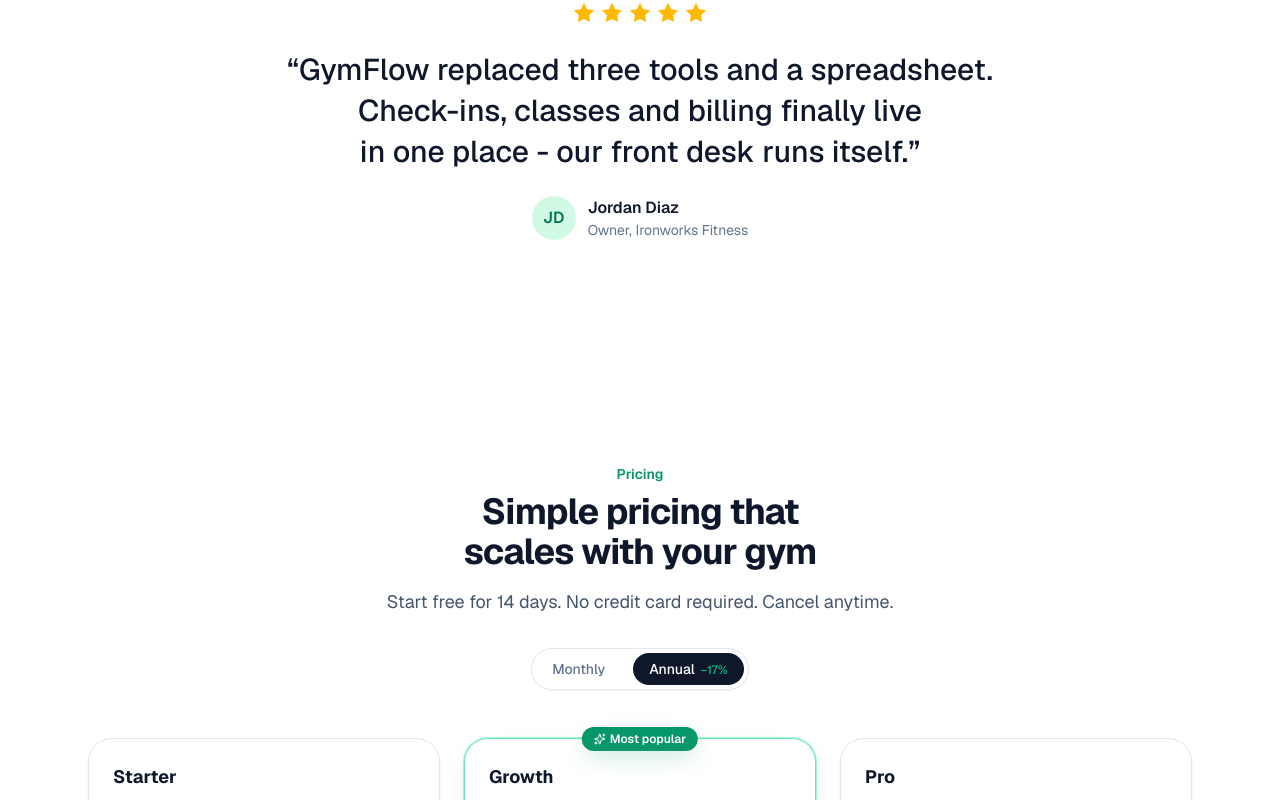
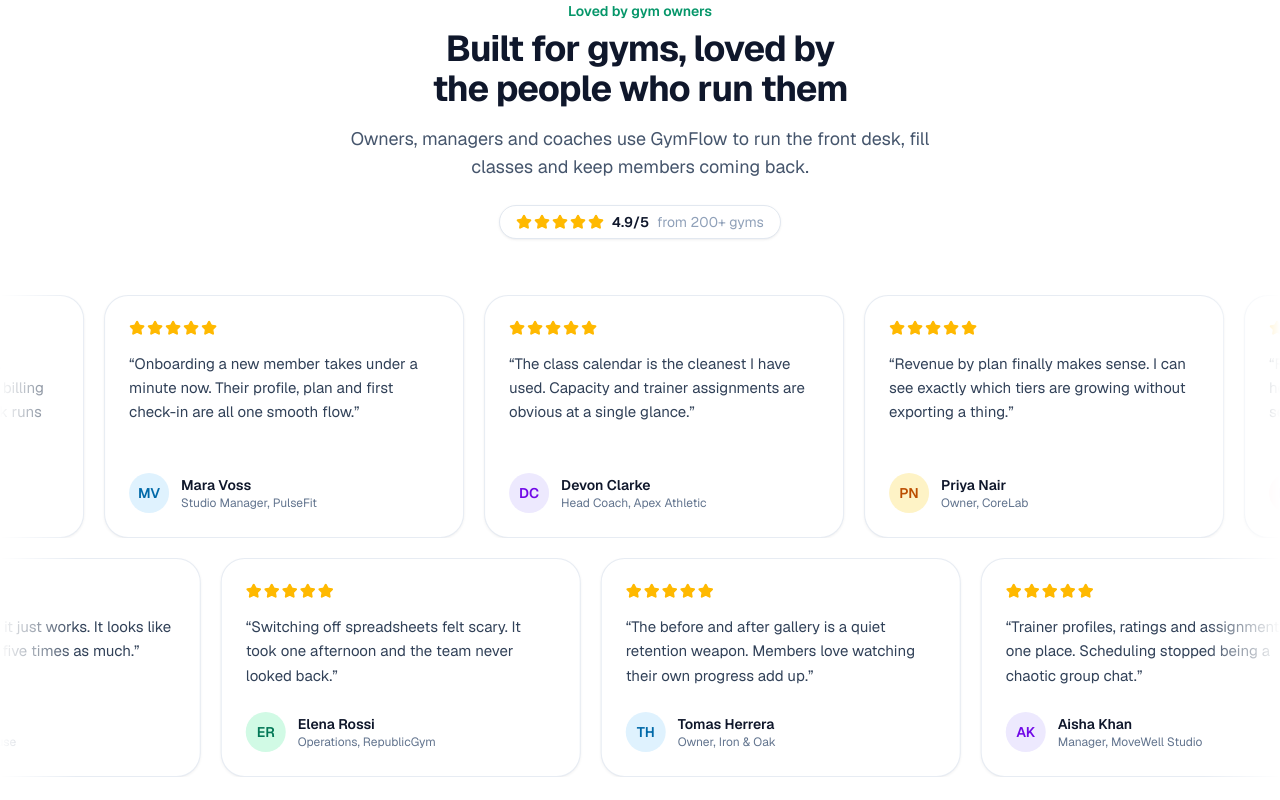
Before and after one commit to yagneshpatel12/GymFlow, a Next.js app: page / in a window 1280 px wide. Shown: the part 2800-3600 px from the top of the page. Built offline with nearby package versions, Linux system fonts and the light colour scheme.

Commit message:
feat: update review design

```diff
--- a/src/app/(marketing)/page.tsx
+++ b/src/app/(marketing)/page.tsx
@@ -11,6 +11,7 @@
 } from "lucide-react";
 import { Hero } from "@/components/marketing/hero";
 import { Pricing } from "@/components/marketing/pricing";
+import { Testimonials } from "@/components/marketing/testimonials";
 
 const FEATURES = [
   {
@@ -152,31 +153,7 @@
         </div>
       </section>
 
-      {/* Testimonial */}
-      <section className="py-20 sm:py-28">
-        <div className="mx-auto max-w-3xl px-4 text-center sm:px-6">
-          <div className="mb-6 flex justify-center gap-1 text-amber-400">
-            {Array.from({ length: 5 }).map((_, i) => (
-              <svg key={i} viewBox="0 0 20 20" className="h-6 w-6 fill-current">
-                <path d="M10 1.5l2.6 5.3 5.9.9-4.3 4.1 1 5.8L10 15l-5.2 2.6 1-5.8L1.5 7.7l5.9-.9z" />
-              </svg>
-            ))}
-          </div>
-          <blockquote className="text-balance text-2xl font-medium leading-snug text-slate-900 sm:text-3xl">
-            “GymFlow replaced three tools and a spreadsheet. Check-ins, classes
-            and billing finally live in one place - our front desk runs itself.”
-          </blockquote>
-          <div className="mt-6 flex items-center justify-center gap-3">
-            <span className="flex h-11 w-11 items-center justify-center rounded-full bg-brand-100 font-semibold text-brand-700">
-              JD
-            </span>
-            <div className="text-left">
-              <div className="font-semibold text-slate-900">Jordan Diaz</div>
-              <div className="text-sm text-slate-500">Owner, Ironworks Fitness</div>
-            </div>
-          </div>
-        </div>
-      </section>
+      <Testimonials />
 
       <Pricing />
 
--- a/src/app/globals.css
+++ b/src/app/globals.css
@@ -179,4 +179,38 @@
   .animate-slow-zoom {
     animation: slow-zoom 9s ease-in-out infinite alternate;
   }
+
+  /* Infinite testimonial marquee (two rows, opposite directions) */
+  @keyframes marquee-left {
+    from {
+      transform: translateX(0);
+    }
+    to {
+      transform: translateX(-50%);
+    }
+  }
+  @keyframes marquee-right {
+    from {
+      transform: translateX(-50%);
+    }
+    to {
+      transform: translateX(0);
+    }
+  }
+  .animate-marquee-left {
+    animation: marquee-left var(--marquee-duration, 46s) linear infinite;
+  }
+  .animate-marquee-right {
+    animation: marquee-right var(--marquee-duration, 46s) linear infinite;
+  }
+  /* Pause the row while a visitor is reading it */
+  .marquee-row:hover .marquee-track {
+    animation-play-state: paused;
+  }
+  @media (prefers-reduced-motion: reduce) {
+    .animate-marquee-left,
+    .animate-marquee-right {
+      animation: none;
+    }
+  }
 }
--- /dev/null
+++ b/src/components/marketing/testimonials.tsx
@@ -0,0 +1,190 @@
+import { Star } from "lucide-react";
+import { cn } from "@/lib/utils";
+
+type Review = {
+  quote: string;
+  name: string;
+  initials: string;
+  role: string;
+  accent: keyof typeof ACCENT;
+};
+
+const ACCENT = {
+  brand: "bg-brand-100 text-brand-700",
+  sky: "bg-sky-100 text-sky-700",
+  violet: "bg-violet-100 text-violet-700",
+  amber: "bg-amber-100 text-amber-700",
+  rose: "bg-rose-100 text-rose-700",
+} as const;
+
+const REVIEWS: Review[] = [
+  {
+    quote:
+      "GymFlow replaced three tools and a spreadsheet. Check-ins, classes and billing finally live in one place, our front desk runs itself.",
+    name: "Jordan Diaz",
+    initials: "JD",
+    role: "Owner, Ironworks Fitness",
+    accent: "brand",
+  },
+  {
+    quote:
+      "Onboarding a new member takes under a minute now. Their profile, plan and first check-in are all one smooth flow.",
+    name: "Mara Voss",
+    initials: "MV",
+    role: "Studio Manager, PulseFit",
+    accent: "sky",
+  },
+  {
+    quote:
+      "The class calendar is the cleanest I have used. Capacity and trainer assignments are obvious at a single glance.",
+    name: "Devon Clarke",
+    initials: "DC",
+    role: "Head Coach, Apex Athletic",
+    accent: "violet",
+  },
+  {
+    quote:
+      "Revenue by plan finally makes sense. I can see exactly which tiers are growing without exporting a thing.",
+    name: "Priya Nair",
+    initials: "PN",
+    role: "Owner, CoreLab",
+    accent: "amber",
+  },
+  {
+    quote:
+      "Front desk check-ins are instant. The peak-hour trends told us exactly when to put a second coach on the floor.",
+    name: "Marcus Bell",
+    initials: "MB",
+    role: "Founder, Summit Strength",
+    accent: "rose",
+  },
+  {
+    quote:
+      "Switching off spreadsheets felt scary. It took one afternoon and the team never looked back.",
+    name: "Elena Rossi",
+    initials: "ER",
+    role: "Operations, RepublicGym",
+    accent: "brand",
+  },
+  {
+    quote:
+      "The before and after gallery is a quiet retention weapon. Members love watching their own progress add up.",
+    name: "Tomas Herrera",
+    initials: "TH",
+    role: "Owner, Iron & Oak",
+    accent: "sky",
+  },
+  {
+    quote:
+      "Trainer profiles, ratings and assignments in one place. Scheduling stopped being a chaotic group chat.",
+    name: "Aisha Khan",
+    initials: "AK",
+    role: "Manager, MoveWell Studio",
+    accent: "violet",
+  },
+  {
+    quote:
+      "Beautiful, fast, and it just works. It looks like software that costs five times as much.",
+    name: "Ryan Cole",
+    initials: "RC",
+    role: "Owner, Grit House",
+    accent: "amber",
+  },
+];
+
+export function Testimonials() {
+  const rowA = REVIEWS.slice(0, 5);
+  const rowB = REVIEWS.slice(5);
+
+  return (
+    <section className="overflow-hidden py-20 sm:py-28">
+      {/* Heading */}
+      <div className="mx-auto max-w-2xl px-4 text-center sm:px-6">
+        <p className="text-sm font-semibold text-brand-600">
+          Loved by gym owners
+        </p>
+        <h2 className="mt-2 text-balance text-3xl font-bold tracking-tight text-slate-900 sm:text-4xl">
+          Built for gyms, loved by the people who run them
+        </h2>
+        <p className="text-pretty mt-4 text-lg text-slate-600">
+          Owners, managers and coaches use GymFlow to run the front desk, fill
+          classes and keep members coming back.
+        </p>
+        <div className="mt-6 inline-flex items-center gap-2 rounded-full border border-slate-200 bg-white px-4 py-1.5 shadow-sm">
+          <Stars n={5} />
+          <span className="text-sm font-semibold text-slate-900">4.9/5</span>
+          <span className="text-sm text-slate-400">from 200+ gyms</span>
+        </div>
+      </div>
+
+      {/* Marquee rows */}
+      <div className="mt-14 flex flex-col gap-5">
+        <MarqueeRow items={rowA} direction="left" />
+        <MarqueeRow items={rowB} direction="right" />
+      </div>
+    </section>
+  );
+}
+
+function MarqueeRow({
+  items,
+  direction,
+}: {
+  items: Review[];
+  direction: "left" | "right";
+}) {
+  return (
+    <div className="marquee-row group relative flex overflow-hidden [mask-image:linear-gradient(to_right,transparent,black_6%,black_94%,transparent)]">
+      <div
+        className={cn(
+          "marquee-track flex w-max",
+          direction === "left" ? "animate-marquee-left" : "animate-marquee-right",
+        )}
+      >
+        {/* Rendered twice for a seamless loop */}
+        {[...items, ...items].map((r, i) => (
+          <ReviewCard key={`${r.name}-${i}`} review={r} />
+        ))}
+      </div>
+    </div>
+  );
+}
+
+function ReviewCard({ review }: { review: Review }) {
+  return (
+    <figure className="mr-5 flex w-[320px] shrink-0 flex-col justify-between rounded-2xl border border-slate-200/80 bg-white p-6 shadow-sm transition-all duration-300 hover:-translate-y-1 hover:border-brand-200 hover:shadow-md sm:w-[360px]">
+      <div>
+        <Stars n={5} />
+        <blockquote className="mt-4 text-[15px] leading-relaxed text-slate-700">
+          &ldquo;{review.quote}&rdquo;
+        </blockquote>
+      </div>
+      <figcaption className="mt-6 flex items-center gap-3">
+        <span
+          className={cn(
+            "flex h-10 w-10 shrink-0 items-center justify-center rounded-full text-sm font-semibold",
+            ACCENT[review.accent],
+          )}
+        >
+          {review.initials}
+        </span>
+        <div>
+          <div className="text-sm font-semibold text-slate-900">
+            {review.name}
+          </div>
+          <div className="text-xs text-slate-500">{review.role}</div>
+        </div>
+      </figcaption>
+    </figure>
+  );
+}
+
+function Stars({ n }: { n: number }) {
+  return (
+    <div className="flex gap-0.5 text-amber-400">
+      {Array.from({ length: n }).map((_, i) => (
+        <Star key={i} className="h-4 w-4 fill-current" />
+      ))}
+    </div>
+  );
+}
```
